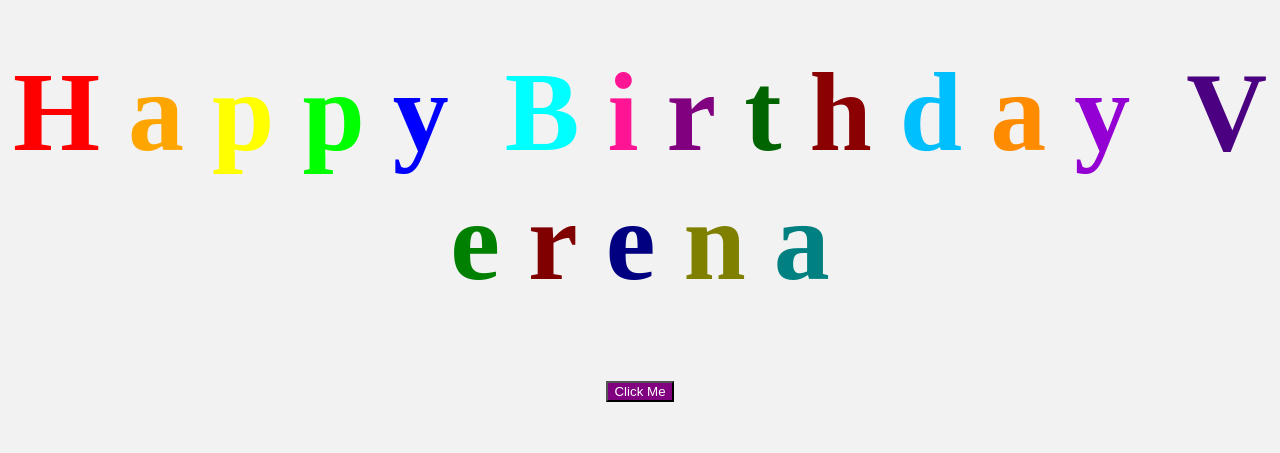
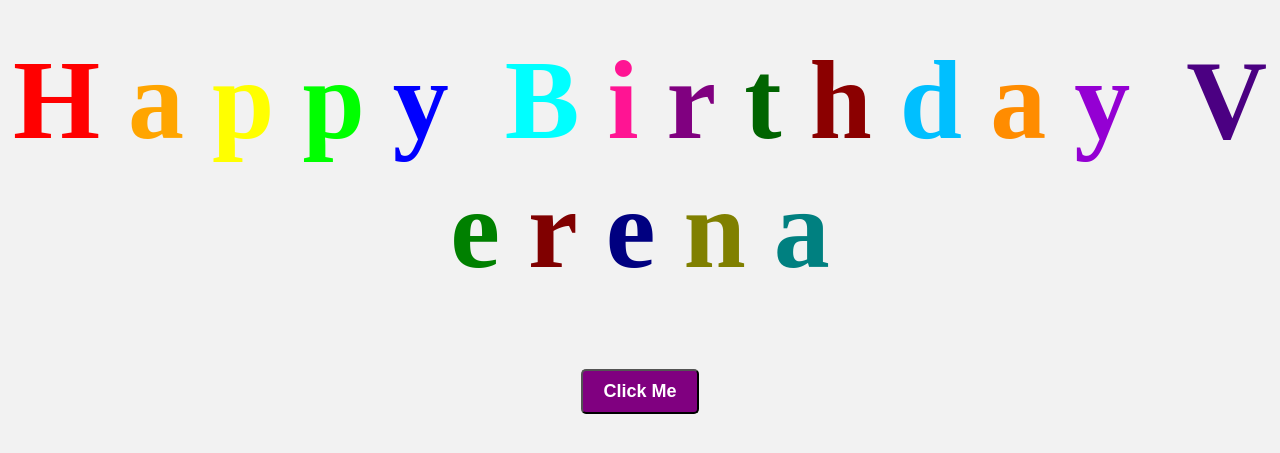
Before and after one commit to MilenaGreulich/happyBirthday.github.io, a plain HTML site: page index.html in a window 1280 px wide. Shown: the part 221-674 px from the top of the page. Drawn offline with Linux system fonts and the light colour scheme.

Commit message:
Update style.css

```diff
--- a/style.css
+++ b/style.css
@@ -62,3 +62,9 @@ h1 {
     transform: translateY(0);
   }
 }
+button {
+  padding: 10px 20px;
+  border-radius: 5px;
+  font-size: 18px;
+  font-weight: bold;
+}
```
